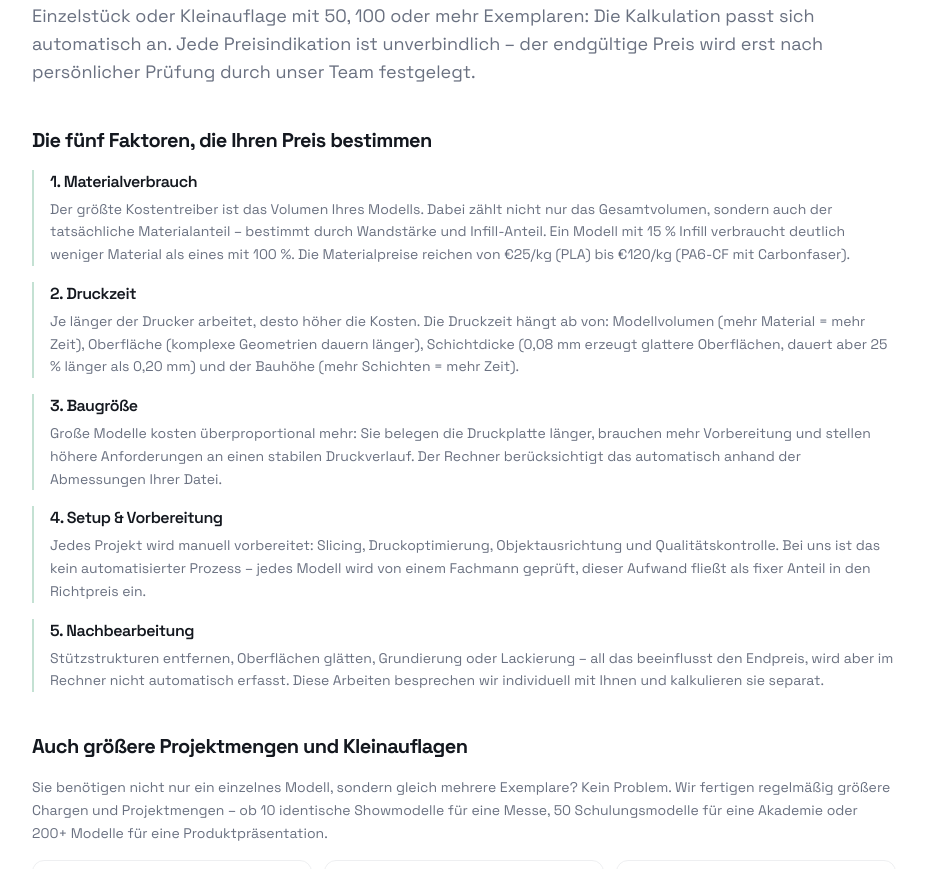
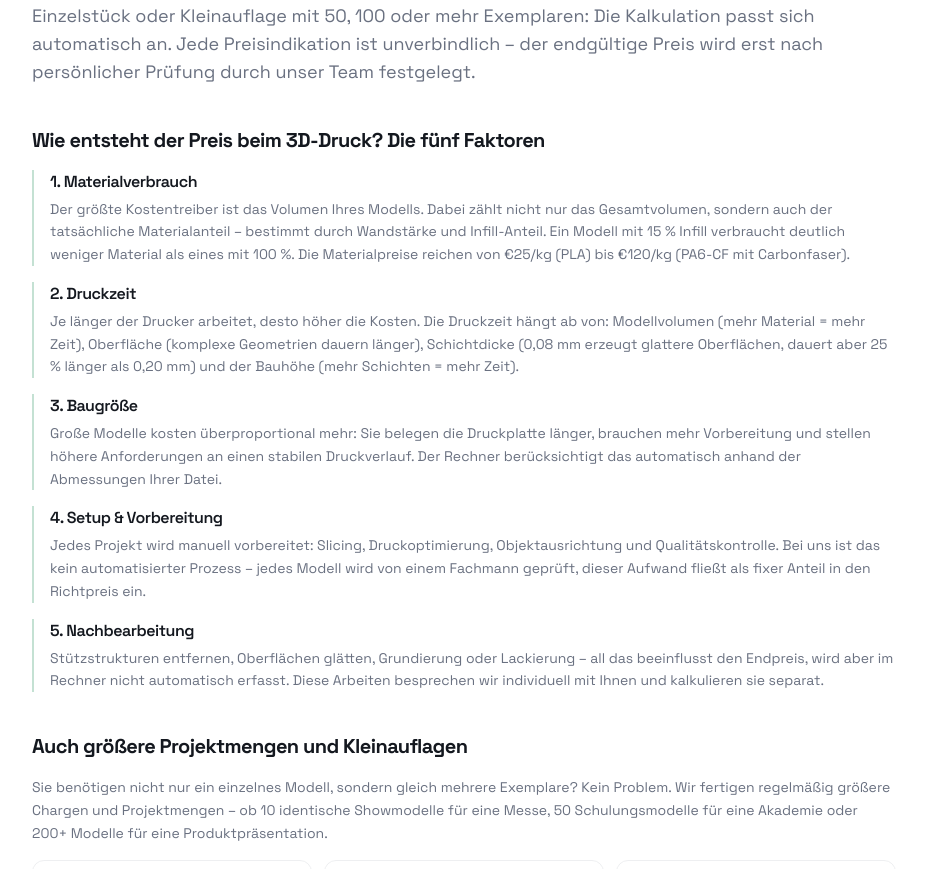
Before and after one commit to kevineppi/nextjs, a Next.js app: page /kostenrechner in a window 1280 px wide. Shown: the part 2465-3334 px from the top of the page, without its empty margins (176-1102 px from the left). Built offline with nearby package versions, Linux system fonts and the light colour scheme.

Commit message:
Kostenrechner: Preisfaktoren-Überschrift als echte Nutzerfrage (Briefing Punkt 11)
Co-Authored-By: Claude Fable 5 <noreply@anthropic.com>

```diff
--- a/components/calculator/SEOContentSection.tsx
+++ b/components/calculator/SEOContentSection.tsx
@@ -24,7 +24,7 @@ const SEOContentSection = () => (
         {/* ── Kostenfaktoren ───────────────────── */}
         <div>
           <h3 className="text-xl font-bold text-foreground mb-4">
-            Die fünf Faktoren, die Ihren Preis bestimmen
+            Wie entsteht der Preis beim 3D-Druck? Die fünf Faktoren
           </h3>
           <div className="space-y-4">
             <div className="border-l-2 border-primary/30 pl-4">
```
